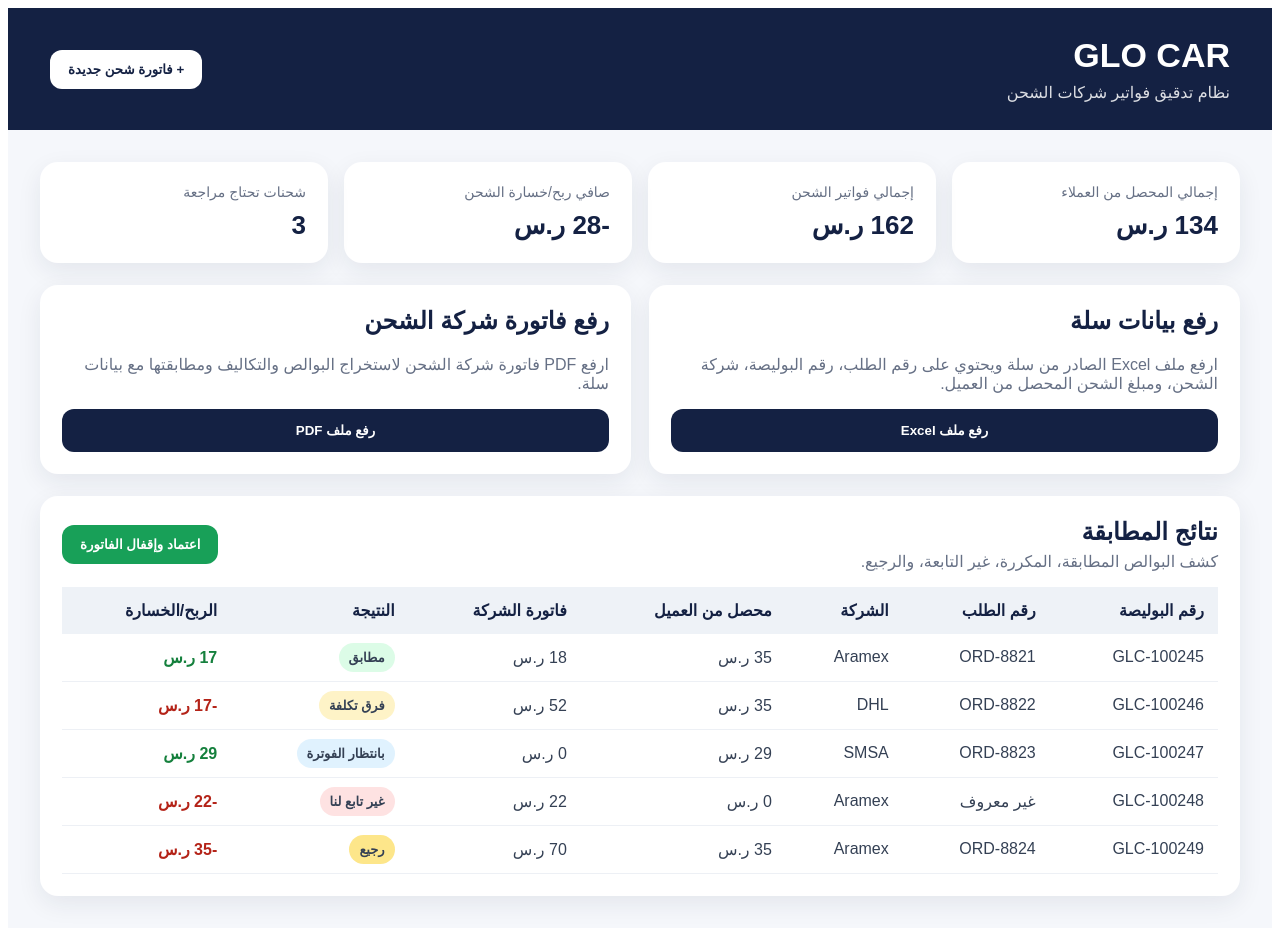
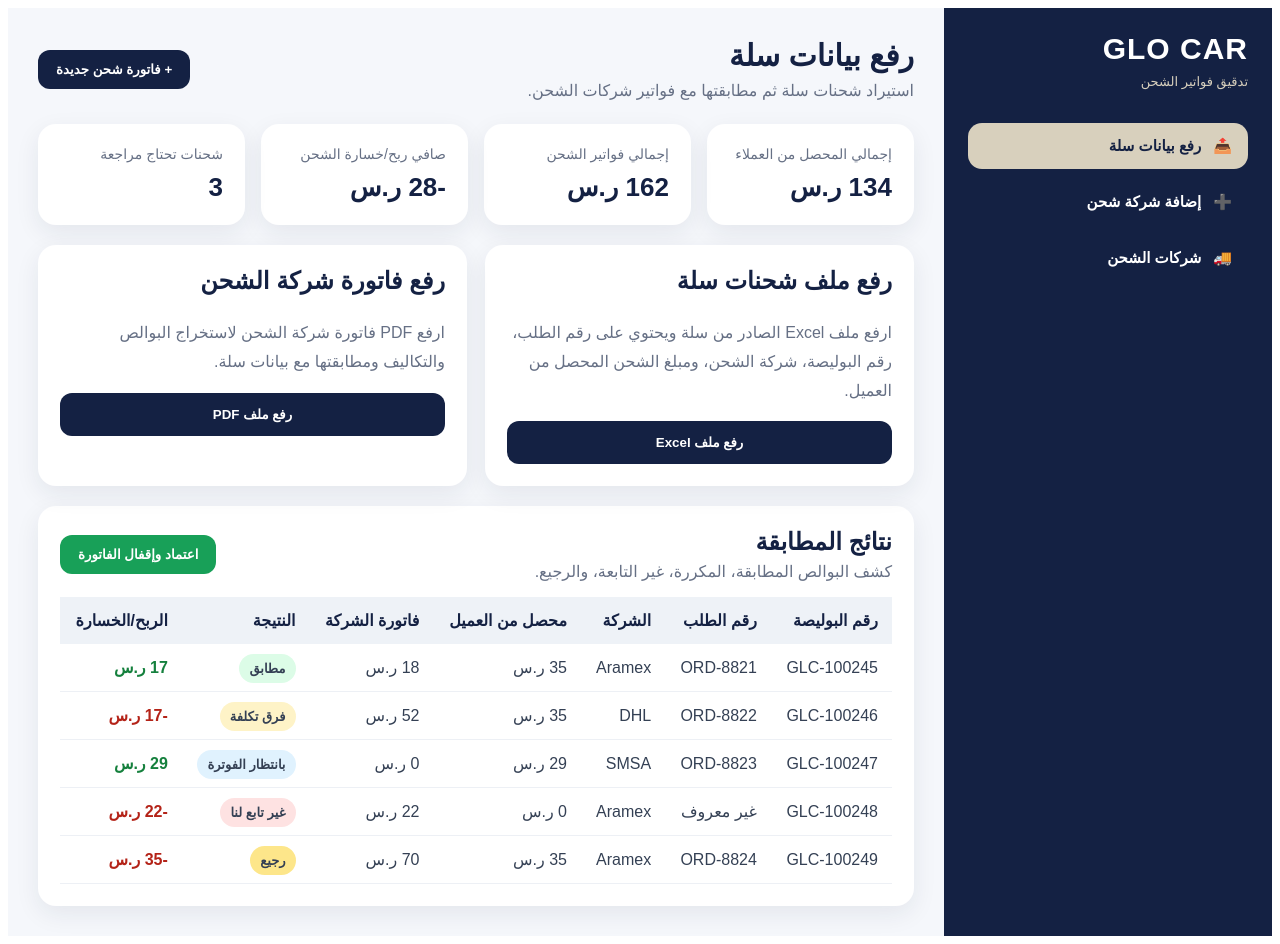
Before and after one commit to basem199b/glocar-shipping-audit, a Next.js app: page / in a window 1280 px wide. Built offline with nearby package versions, Linux system fonts and the light colour scheme.

Commit message:
Add sidebar navigation layout

```diff
--- a/app/page.tsx
+++ b/app/page.tsx
@@ -1,3 +1,16 @@
+const menuItems = [
+  { label: 'رفع بيانات سلة', icon: '📤', active: true },
+  { label: 'إضافة شركة شحن', icon: '➕', active: false },
+  { label: 'شركات الشحن', icon: '🚚', active: false },
+]
+
+const stats = [
+  { label: 'إجمالي المحصل من العملاء', value: '134 ر.س' },
+  { label: 'إجمالي فواتير الشحن', value: '162 ر.س' },
+  { label: 'صافي ربح/خسارة الشحن', value: '-28 ر.س' },
+  { label: 'شحنات تحتاج مراجعة', value: '3' },
+]
+
 const shipments = [
   { waybill: 'GLC-100245', order: 'ORD-8821', carrier: 'Aramex', collected: 35, billed: 18, status: 'مطابق', profit: 17 },
   { waybill: 'GLC-100246', order: 'ORD-8822', carrier: 'DHL', collected: 35, billed: 52, status: 'فرق تكلفة', profit: -17 },
@@ -6,56 +19,67 @@ const shipments = [
   { waybill: 'GLC-100249', order: 'ORD-8824', carrier: 'Aramex', collected: 35, billed: 70, status: 'رجيع', profit: -35 },
 ]
 
-const cards = [
-  { label: 'إجمالي المحصل من العملاء', value: '134 ر.س' },
-  { label: 'إجمالي فواتير الشحن', value: '162 ر.س' },
-  { label: 'صافي ربح/خسارة الشحن', value: '-28 ر.س' },
-  { label: 'شحنات تحتاج مراجعة', value: '3' },
-]
-
 export default function HomePage() {
   return (
-    <main style={{ minHeight: '100vh', background: '#f5f7fb', color: '#142143', fontFamily: 'Arial, sans-serif', direction: 'rtl' }}>
-      <header style={{ background: '#142143', color: 'white', padding: '28px 42px', display: 'flex', justifyContent: 'space-between', alignItems: 'center' }}>
+    <main style={{ minHeight: '100vh', background: '#f5f7fb', color: '#142143', fontFamily: 'Arial, sans-serif', direction: 'rtl', display: 'flex' }}>
+      <aside style={{ width: 280, background: '#142143', color: 'white', minHeight: '100vh', padding: 24, position: 'sticky', top: 0 }}>
+        <div style={{ marginBottom: 34 }}>
+          <h1 style={{ margin: 0, fontSize: 30, letterSpacing: 1 }}>GLO CAR</h1>
+          <p style={{ margin: '8px 0 0', color: '#d8d0bd', fontSize: 13 }}>تدقيق فواتير الشحن</p>
+        </div>
+
+        <nav style={{ display: 'grid', gap: 10 }}>
+          {menuItems.map((item) => (
+            <button key={item.label} style={{ ...navButton, ...(item.active ? activeNavButton : {}) }}>
+              <span>{item.icon}</span>
+              <span>{item.label}</span>
+            </button>
+          ))}
+        </nav>
+      </aside>
+
+      <section style={{ flex: 1, padding: 30 }}>
+        <header style={{ display: 'flex', justifyContent: 'space-between', alignItems: 'center', marginBottom: 24 }}>
           <div>
-          <h1 style={{ margin: 0, fontSize: 34 }}>GLO CAR</h1>
-          <p style={{ margin: '8px 0 0', opacity: .85 }}>نظام تدقيق فواتير شركات الشحن</p>
+            <h2 style={{ margin: 0, fontSize: 30 }}>رفع بيانات سلة</h2>
+            <p style={{ margin: '8px 0 0', color: '#667085' }}>استيراد شحنات سلة ثم مطابقتها مع فواتير شركات الشحن.</p>
           </div>
-        <button style={{ background: '#fff', color: '#142143', border: 0, borderRadius: 12, padding: '12px 18px', fontWeight: 700 }}>+ فاتورة شحن جديدة</button>
+          <button style={primaryButton}>+ فاتورة شحن جديدة</button>
         </header>
 
-      <section style={{ padding: 32, display: 'grid', gap: 22 }}>
-        <div style={{ display: 'grid', gridTemplateColumns: 'repeat(4, minmax(0, 1fr))', gap: 16 }}>
-          {cards.map((card) => (
-            <div key={card.label} style={{ background: 'white', borderRadius: 18, padding: 22, boxShadow: '0 8px 24px rgba(20,33,67,.08)' }}>
+        <div style={{ display: 'grid', gridTemplateColumns: 'repeat(4, minmax(0, 1fr))', gap: 16, marginBottom: 20 }}>
+          {stats.map((card) => (
+            <div key={card.label} style={cardStyle}>
               <p style={{ margin: 0, color: '#667085', fontSize: 14 }}>{card.label}</p>
               <strong style={{ display: 'block', marginTop: 10, fontSize: 26 }}>{card.value}</strong>
             </div>
           ))}
         </div>
 
-        <div style={{ display: 'grid', gridTemplateColumns: '1fr 1fr', gap: 18 }}>
-          <div style={{ background: 'white', borderRadius: 18, padding: 22, boxShadow: '0 8px 24px rgba(20,33,67,.08)' }}>
-            <h2 style={{ marginTop: 0 }}>رفع بيانات سلة</h2>
-            <p style={{ color: '#667085' }}>ارفع ملف Excel الصادر من سلة ويحتوي على رقم الطلب، رقم البوليصة، شركة الشحن، ومبلغ الشحن المحصل من العميل.</p>
+        <div style={{ display: 'grid', gridTemplateColumns: '1fr 1fr', gap: 18, marginBottom: 20 }}>
+          <div style={cardStyle}>
+            <h3 style={{ marginTop: 0, fontSize: 24 }}>رفع ملف شحنات سلة</h3>
+            <p style={{ color: '#667085', lineHeight: 1.8 }}>ارفع ملف Excel الصادر من سلة ويحتوي على رقم الطلب، رقم البوليصة، شركة الشحن، ومبلغ الشحن المحصل من العميل.</p>
             <button style={uploadButton}>رفع ملف Excel</button>
           </div>
-          <div style={{ background: 'white', borderRadius: 18, padding: 22, boxShadow: '0 8px 24px rgba(20,33,67,.08)' }}>
-            <h2 style={{ marginTop: 0 }}>رفع فاتورة شركة الشحن</h2>
-            <p style={{ color: '#667085' }}>ارفع PDF فاتورة شركة الشحن لاستخراج البوالص والتكاليف ومطابقتها مع بيانات سلة.</p>
+
+          <div style={cardStyle}>
+            <h3 style={{ marginTop: 0, fontSize: 24 }}>رفع فاتورة شركة الشحن</h3>
+            <p style={{ color: '#667085', lineHeight: 1.8 }}>ارفع PDF فاتورة شركة الشحن لاستخراج البوالص والتكاليف ومطابقتها مع بيانات سلة.</p>
             <button style={uploadButton}>رفع ملف PDF</button>
           </div>
         </div>
 
-        <div style={{ background: 'white', borderRadius: 18, padding: 22, boxShadow: '0 8px 24px rgba(20,33,67,.08)' }}>
+        <div style={cardStyle}>
           <div style={{ display: 'flex', justifyContent: 'space-between', alignItems: 'center', marginBottom: 16 }}>
             <div>
-              <h2 style={{ margin: 0 }}>نتائج المطابقة</h2>
+              <h3 style={{ margin: 0, fontSize: 24 }}>نتائج المطابقة</h3>
               <p style={{ margin: '6px 0 0', color: '#667085' }}>كشف البوالص المطابقة، المكررة، غير التابعة، والرجيع.</p>
             </div>
             <button style={{ background: '#18a058', color: 'white', border: 0, borderRadius: 12, padding: '12px 18px', fontWeight: 700 }}>اعتماد وإقفال الفاتورة</button>
           </div>
 
+          <div style={{ overflowX: 'auto' }}>
             <table style={{ width: '100%', borderCollapse: 'collapse', textAlign: 'right' }}>
               <thead>
                 <tr style={{ background: '#eef2f7' }}>
@@ -79,9 +103,48 @@ export default function HomePage() {
               </tbody>
             </table>
           </div>
+        </div>
       </section>
     </main>
   )
+}
+
+const navButton = {
+  width: '100%',
+  border: 0,
+  background: 'transparent',
+  color: 'white',
+  display: 'flex',
+  alignItems: 'center',
+  gap: 12,
+  justifyContent: 'flex-start',
+  padding: '14px 16px',
+  borderRadius: 14,
+  fontWeight: 700,
+  fontSize: 15,
+  cursor: 'pointer',
+}
+
+const activeNavButton = {
+  background: '#d8d0bd',
+  color: '#142143',
+}
+
+const cardStyle = {
+  background: 'white',
+  borderRadius: 18,
+  padding: 22,
+  boxShadow: '0 8px 24px rgba(20,33,67,.08)',
+}
+
+const primaryButton = {
+  background: '#142143',
+  color: 'white',
+  border: 0,
+  borderRadius: 12,
+  padding: '12px 18px',
+  fontWeight: 700,
+  cursor: 'pointer',
 }
 
 const uploadButton = {
```
Lines whose indentation alone changed are shown as unchanged.
